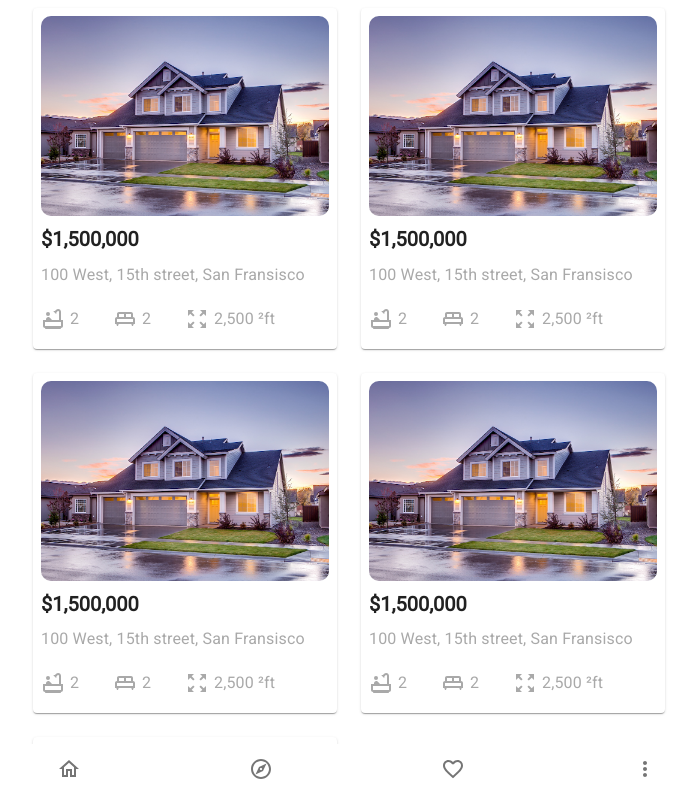
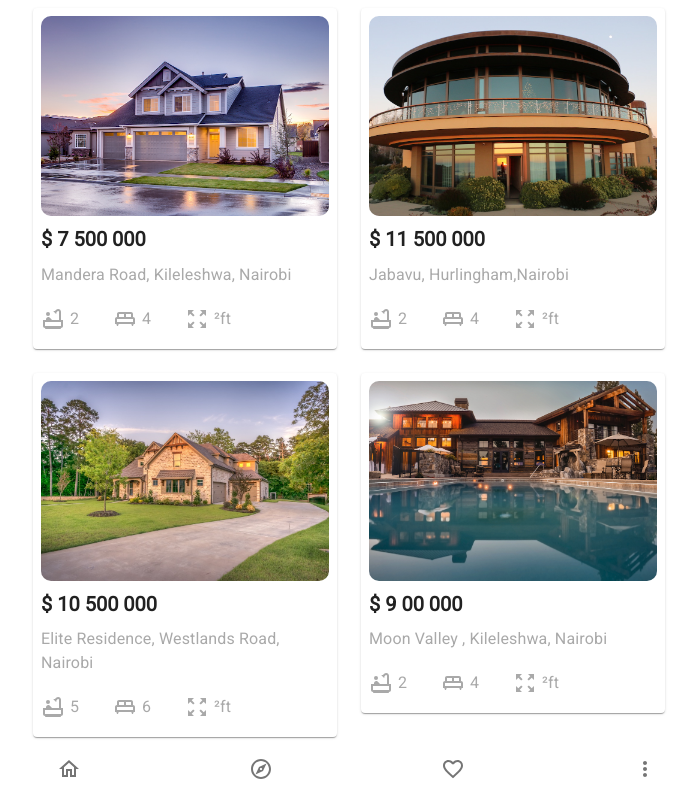
Before and after one commit to Alex-omosa/findyournexthome, a React (Create React App) app: page / in a window 1280 px wide. Shown: the top 798 px of the page, without its empty margins (291-988 px from the left). Built offline with nearby package versions, Linux system fonts and the light colour scheme.

Commit message:
map updates

```diff
--- a/src/components/card/HomeCard.js
+++ b/src/components/card/HomeCard.js
@@ -1,7 +1,6 @@
 import React from "react";
 import { makeStyles } from "@material-ui/core/styles";
 import Grid from "@material-ui/core/Grid";
-import house from "./../../img/house-1.jpeg";
 import Card from "@material-ui/core/Card";
 import Typography from "@material-ui/core/Typography";
 import CardActionArea from "@material-ui/core/CardActionArea";
@@ -43,7 +42,7 @@ const useStyles = makeStyles((theme) => ({
     alignItems: "center",
   },
 }));
-function HomeCard() {
+function HomeCard({ img, title, price, size, bedRooms, bathroom }) {
   const classes = useStyles();
   return (
     <Card className={classes.card}>
@@ -54,35 +53,35 @@ function HomeCard() {
           alt="Home"
           component="img"
           title="house image"
-          image={house}
+          image={img}
         />
         <Typography className={classes.h5} variant="h5" color="textPrimary">
-          $1,500,000
+          $ {price}
         </Typography>
         <Typography
           className={classes.bodytxt}
           variant="body1"
           color="textPrimary"
         >
-          100 West, 15th street, San Fransisco
+          {title}
         </Typography>
         <Grid container>
           <Grid item xs={3} className={classes.item}>
             <BathtubOutlinedIcon className={classes.icons} />
             <Typography variant="body1" className={classes.bodytxt}>
-              2
+              {bedRooms}
             </Typography>
           </Grid>
           <Grid item xs={3} className={classes.item}>
             <KingBedOutlinedIcon className={classes.icons} />
             <Typography variant="body1" className={classes.bodytxt}>
-              2
+              {bathroom}
             </Typography>
           </Grid>
           <Grid item xs={6} className={classes.item}>
             <ZoomOutMapOutlinedIcon className={classes.icons} />
             <Typography variant="body1" className={classes.bodytxt}>
-              2,500 &sup2;ft
+              {size} &sup2;ft
             </Typography>
           </Grid>
         </Grid>
--- a/src/components/homesGrid/HomesGrid.js
+++ b/src/components/homesGrid/HomesGrid.js
@@ -1,25 +1,25 @@
 import React from "react";
 import Grid from "@material-ui/core/Grid";
+import Homes from "./../../data/data";
 import HomeCard from "./../card/HomeCard";
 function HomesGrid() {
+  console.log(Homes);
   return (
     <div>
       <Grid container spacing={3}>
-        <Grid item xs={12} sm={12} md={6} lg={6} xl={4}>
-          <HomeCard />
-        </Grid>
-        <Grid item xs={12} sm={12} md={6} lg={6} xl={4}>
-          <HomeCard />
-        </Grid>
-        <Grid item xs={12} sm={12} md={6} lg={6} xl={4}>
-          <HomeCard />
-        </Grid>
-        <Grid item xs={12} sm={12} md={6} lg={6} xl={4}>
-          <HomeCard />
-        </Grid>
-        <Grid item xs={12} sm={12} md={6} lg={6} xl={4}>
-          <HomeCard />
-        </Grid>
+        {Homes.map((home, i) => (
+          <Grid item xs={12} sm={12} md={6} lg={6} xl={4}>
+            <HomeCard
+              key={i}
+              img={home.img}
+              title={home.title}
+              price={home.price}
+              size={home.size}
+              bedRooms={home.bedRooms}
+              bathroom={home.bathroom}
+            />
+          </Grid>
+        ))}
       </Grid>
     </div>
   );
--- a/src/components/map/SearchMap.js
+++ b/src/components/map/SearchMap.js
@@ -1,34 +1,39 @@
 import React from "react";
-import { GoogleMap, useLoadScript, Marker } from "@react-google-maps/api";
-import MapCard from "./../../img/home.svg";
+import { GoogleMap, useLoadScript } from "@react-google-maps/api";
+import homes from "./../../data/data";
 import Spinner from "./Spinner";
 import MapStyles from "./MapStyles";
+import MapMarker from "./marker/MapMarker";
 const libraries = ["places"];
 const mapContainerStyle = {
   width: "100vw",
   height: "100vh",
 };
-const center = {
-  lat: -1.292066,
-  lng: 36.821945,
-};
 const options = {
   styles: MapStyles,
   disableDefaultUI: true,
+  mapTypeId: "roadmap",
 };
-const markers = [
-  {
-    lat: -1.292066,
-    lng: 36.821945,
-  },
-];
+const center = {
+  lat: homes[0].lat,
+  lng: homes[0].lng,
+};
+
 function SearchMap() {
+  const [isOpenByDefault, setIsOpenByDefault] = React.useState(true);
   const { isLoaded, loadError } = useLoadScript({
     googleMapsApiKey: process.env.REACT_APP_GOOGLE_MAPS_API_KEY,
     libraries,
   });
+  const mapRef = React.useRef();
+  const onMapLaod = React.useCallback((map) => {
+    mapRef.current = map;
+  }, []);
   if (loadError) return "Error Loading map";
   if (!isLoaded) return <Spinner />;
+
+  //
+
   return (
     <div>
       <GoogleMap
@@ -36,17 +41,15 @@ function SearchMap() {
         zoom={14}
         center={center}
         options={options}
+        onLoad={onMapLaod}
       >
-        {markers.map((marker, i) => (
-          <Marker
+        {homes.map((marker, i) => (
+          <MapMarker
             key={i}
+            openInfo={i}
             position={{ lat: marker.lat, lng: marker.lng }}
-            icon={{
-              url: MapCard,
-              scaledSize: new window.google.maps.Size(40, 40),
-              origin: new window.google.maps.Point(0, 0),
-              anchor: new window.google.maps.Point(20, 20),
-            }}
+            defaultOpenInfoWindow={i === 0 || i === 1 ? isOpenByDefault : null}
+            setIsOpenByDefault={setIsOpenByDefault}
           />
         ))}
       </GoogleMap>
--- /dev/null
+++ b/src/components/map/marker/InfoWindow.js
@@ -0,0 +1,22 @@
+import React from "react";
+import { InfoWindow as GoogleMapInfoWindow } from "@react-google-maps/api";
+const divStyle = {
+  background: `white`,
+  border: `1px solid #ccc`,
+  padding: 15,
+};
+function InfoWindow({ CloseWindow, position: { lat, lng } }) {
+  return (
+    <GoogleMapInfoWindow
+      style={divStyle}
+      position={{ lat, lng }}
+      onCloseClick={CloseWindow}
+    >
+      <div>
+        <h1>InfoWindow</h1>
+      </div>
+    </GoogleMapInfoWindow>
+  );
+}
+
+export default InfoWindow;
--- /dev/null
+++ b/src/components/map/marker/MapMarker.js
@@ -0,0 +1,40 @@
+import React from "react";
+import { Marker } from "@react-google-maps/api";
+import InfoWindow from "./InfoWindow";
+import MapCard from "./../../../img/home.svg";
+import House2 from "./../../../img/house2.svg";
+
+function MapMarker({ position, defaultOpenInfoWindow, setIsOpenByDefault }) {
+  const [isOpenInfoWindow, setIsOpenInfoWindow] = React.useState(null);
+
+  const CloseWindow = React.useCallback(() => {
+    setIsOpenByDefault(false);
+    setIsOpenInfoWindow(false);
+  }, []);
+
+  const showInfoWindow = (position) => (
+    <InfoWindow CloseWindow={CloseWindow} position={position} />
+  );
+  return (
+    <div>
+      <Marker
+        position={position}
+        icon={{
+          url: isOpenInfoWindow || defaultOpenInfoWindow ? MapCard : House2,
+          scaledSize: new window.google.maps.Size(40, 40),
+          origin: new window.google.maps.Point(0, 0),
+          anchor: new window.google.maps.Point(20, 20),
+        }}
+        onMouseOver={(e) => {
+          setIsOpenInfoWindow(true);
+        }}
+      />
+      {isOpenInfoWindow || defaultOpenInfoWindow
+        ? showInfoWindow(position)
+        : null}
+      ,
+    </div>
+  );
+}
+
+export default MapMarker;
--- /dev/null
+++ b/src/data/data.js
@@ -0,0 +1,83 @@
+import house1 from "./../img/house-1.jpeg";
+import house2 from "./../img/house-2.jpeg";
+import house3 from "./../img/house-3.jpeg";
+import house4 from "./../img/house-4.jpeg";
+import house5 from "./../img/house-5.jpeg";
+import house6 from "./../img/house-6.jpeg";
+
+const homes = [
+  {
+    lat: -1.292066,
+    lng: 36.821945,
+    description: "Brighton Palace Pier dates to 1899",
+    title: "Mandera Road, Kileleshwa, Nairobi",
+    img: house1,
+    price: `7 500 000`,
+    bedRooms: 2,
+    bathroom: 4,
+  },
+  {
+    lat: -0.297072,
+    lng: 36.815155,
+
+    description: "Brighton Palace Pier dates to 1899",
+    title: "Jabavu, Hurlingham,Nairobi",
+    img: house2,
+    price: `11 500 000`,
+    bedRooms: 2,
+    bathroom: 4,
+  },
+  {
+    lat: -0.296372,
+    lng: 36.822155,
+    description: "Brighton Palace Pier dates to 1899",
+    title: "Elite Residence, Westlands Road, Nairobi",
+    img: house3,
+    price: `10 500 000`,
+    bedRooms: 5,
+    bathroom: 6,
+  },
+  {
+    lat: -0.299872,
+    lng: 36.814055,
+    description: "Brighton Palace Pier dates to 1899",
+    title: "Moon Valley , Kileleshwa, Nairobi",
+    img: house4,
+    price: `9 00 000`,
+    bedRooms: 2,
+    bathroom: 4,
+  },
+
+  {
+    lat: -1.297365,
+    lng: 36.822633,
+    description: "The Pavilion was built for the Prince of Wales in 1787",
+    title: "Kountze, Hardin , Texas",
+    img: house5,
+    price: `2 500 000`,
+    bedRooms: 2,
+    bathroom: 4,
+  },
+  {
+    lat: -1.297367,
+    lng: 36.82263,
+    description: "The Pavilion was built for the Prince of Wales in 1787",
+    title: "Moon Valley , Kileleshwa, Nairobi",
+    img: house6,
+    price: `6 500 000`,
+    bedRooms: 2,
+    bathroom: 4,
+  },
+  //   {
+  //     lat: -1.299372,
+  //     lng: 36.821226,
+  //     description: "English's Seafood Restaurant and Oyster Bar",
+  //     title: "100 West, 15th street, San Fransisco",
+  //     img: house7,
+  //     price: `1 500 000`,
+  //     bedRooms: 2,
+  //     bathroom: 4,
+  //   },
+];
+
+export default homes;
```
Also changed, not shown: src/img/house2.svg (added).
